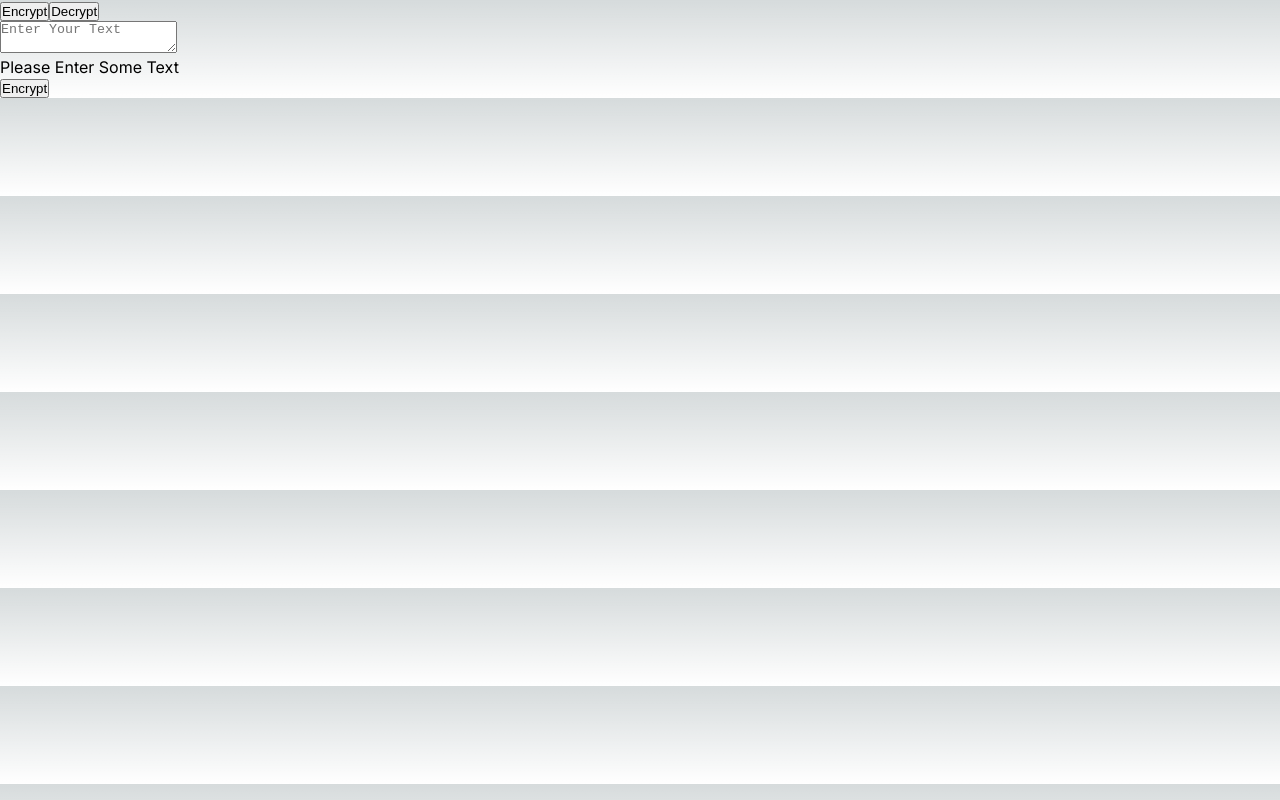
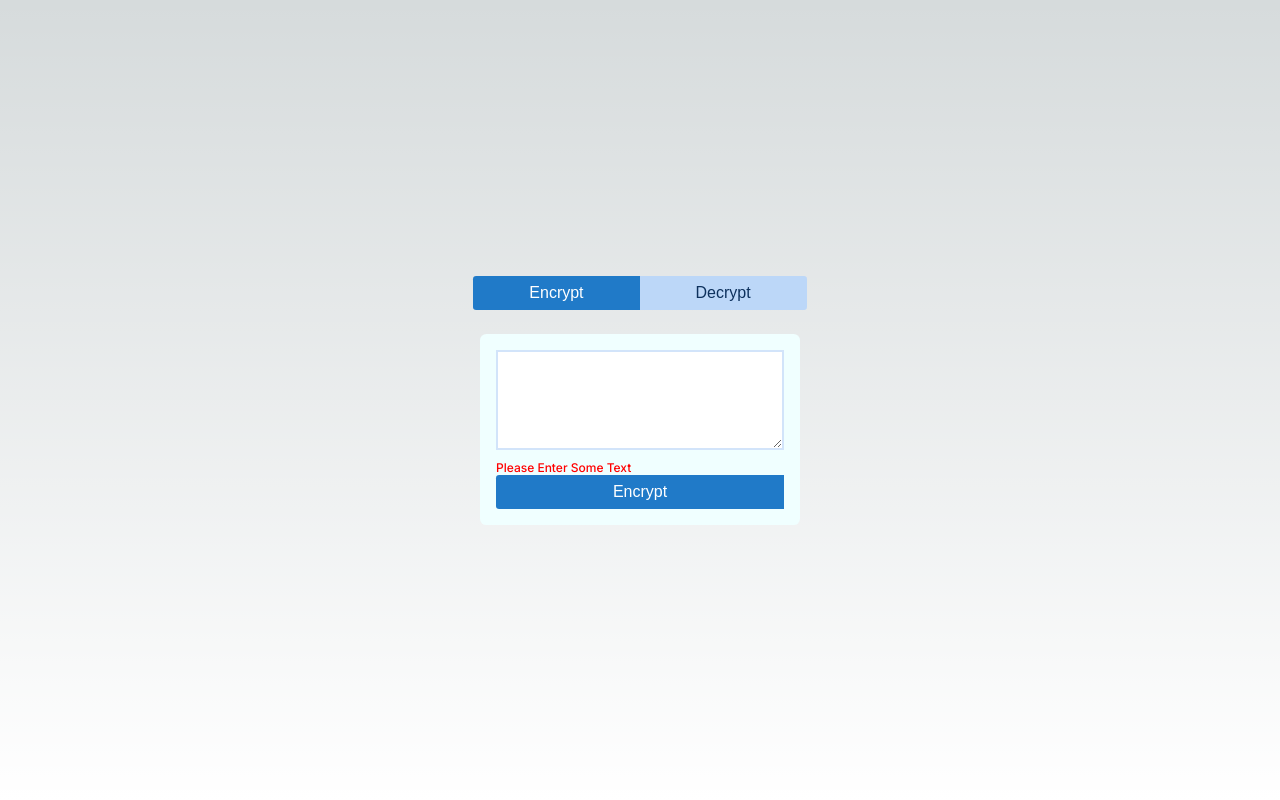
Before and after one commit to DEV-RAPHAEL/cryptoextract, a Next.js app: page / in a window 1280 px wide. Built offline with nearby package versions, Linux system fonts and the light colour scheme.

Commit message:
Code Styled

```diff
--- a/app/app.css
+++ b/app/app.css
@@ -0,0 +1,127 @@
+.main {
+  justify-content: center;
+  align-items: center;
+  flex-direction: column;
+  display: flex;
+  padding: 6rem;
+  min-height: 100vh;
+}
+
+
+/* Tablet and Smaller Desktop */
+@media (min-width: 701px) and (max-width: 1120px) {
+  .grid {
+    grid-template-columns: repeat(2, 50%);
+  }
+}
+
+@media (prefers-color-scheme: dark) {
+  .vercelLogo {
+    filter: invert(1);
+  }
+
+  .logo {
+    filter: invert(1) drop-shadow(0 0 0.3rem #ffffff70);
+  }
+}
+
+@keyframes rotate {
+  from {
+    transform: rotate(360deg);
+  }
+  to {
+    transform: rotate(0deg);
+  }
+}
+
+.container{
+  width: 100vw;
+  height: 100vh;
+  display: flex;
+  flex-direction: column;
+  align-items: center;
+
+}
+
+.btnright{
+  font-size: 1rem;
+  font-weight: 500;
+  color: #0d315d;
+  border: none;
+  padding: 0.5rem 3.5rem;
+  background-color: #bcd7f8;
+  border-radius: 0 0.2rem 0.2rem 0;
+}
+
+.btnleft{
+  font-size: 1rem;
+  font-weight: 500;
+  color: #0d315d;
+  border: none;
+  padding: 0.5rem 3.5rem;
+  background-color: #bcd7f8;
+  border-radius:  0.2rem 0 0 0.2rem;
+}
+.btnsubmit{
+  font-size: 1rem;
+  font-weight: 500;
+  color: #0d315d;
+  border: none;
+  padding: 0.5rem 3.5rem;
+  background-color: #bcd7f8;
+  border-radius:  0.2rem 0 0 0.2rem;
+}
+.active{
+  background-color: #207ac8;
+  color: white;
+}
+.card{
+  width: 20rem;
+  display: flex;
+  flex-direction: column;
+  background-color: azure;
+  border-radius: 0.4rem;
+  padding: 1rem;
+  margin-top: 1.5rem;
+}
+textarea{
+  min-height: 100px;
+  font-size: 0.9rem;
+  font-weight: 400;
+  border-color: #ffffff;
+  border: 2px solid #d2e4fa;
+}
+textarea::placeholder{
+  color: white;
+}
+
+.encrypt-btn{
+  color: #ffffff;
+  background-color: #207ac8;
+}
+.decrypt-btn{
+  color: #ffffff;
+  background-color: red;
+}
+.error{
+  color: red;
+  font-size: 12px;
+  font-weight: 500;
+  margin-top: 10px;
+}
+
+.content{
+  width: 26rem;
+  margin-top: 2rem;
+  border: 2px dashed #bababa;
+  padding: 1rem 1rem;
+}
+
+p{
+  font-size: 1rem;
+  font-weight: 500;
+  margin-top: 0.5rem;
+  color: white;
+  white-space: pre-wrap;
+  word-wrap: break-word;
+}
```
